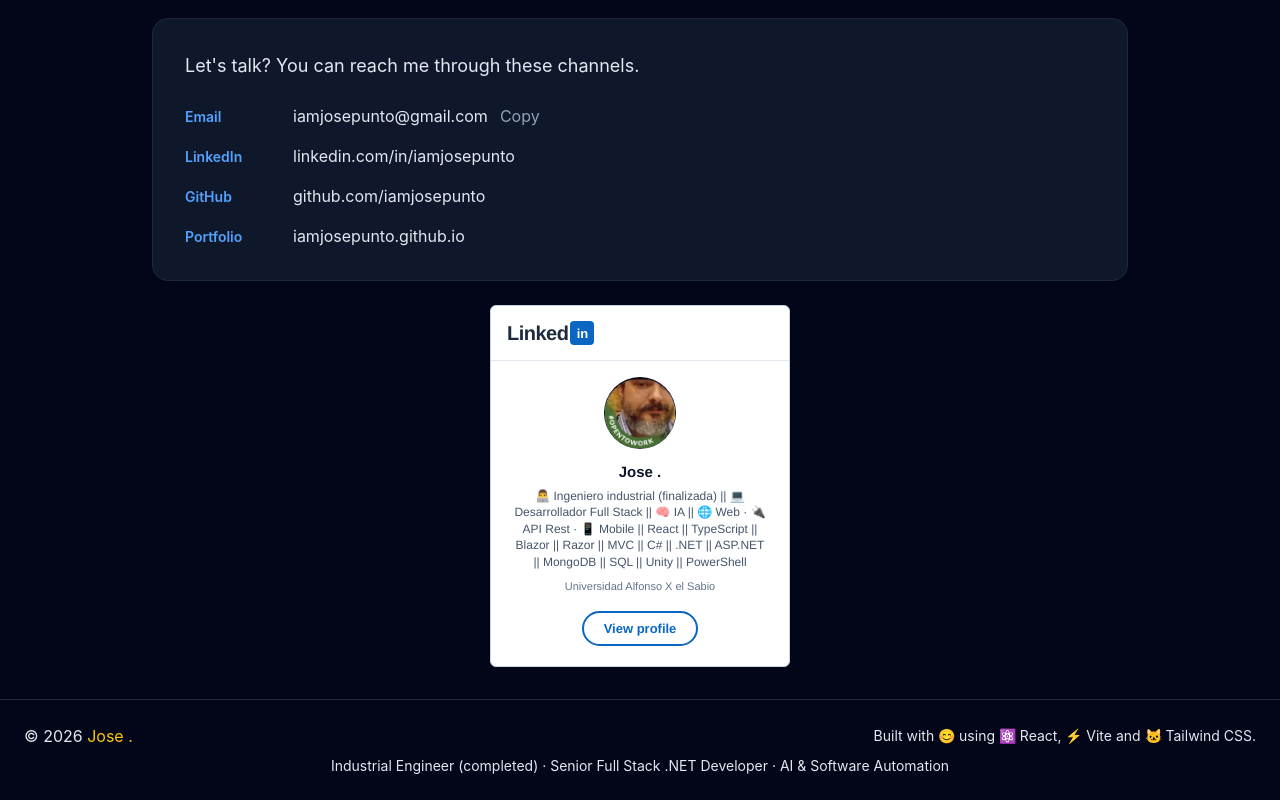
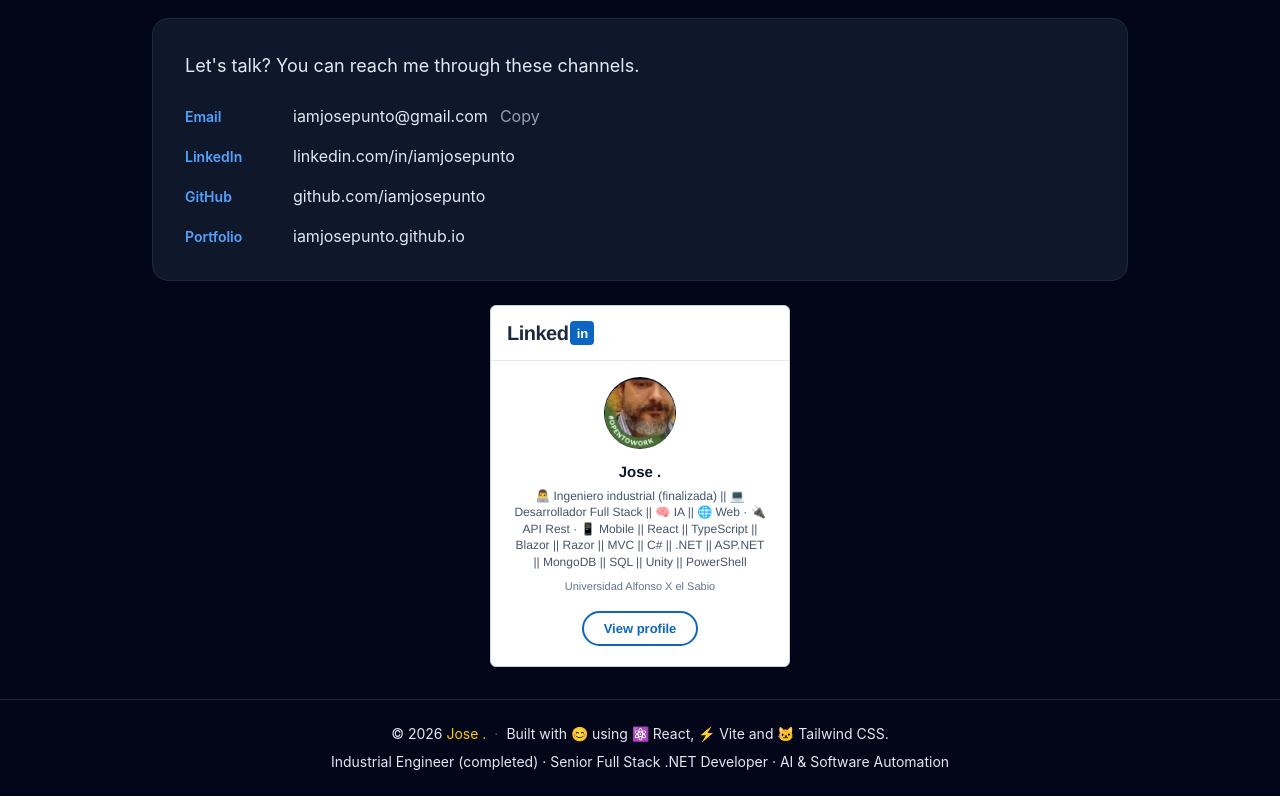
Before and after one commit to iamjosepunto/iamjosepunto.github.io, a React (Vite) app: page / in a window 1280 px wide. Shown: the part 10595-11395 px from the top of the page. Built offline with nearby package versions, Linux system fonts and the light colour scheme.

Commit message:
Footer: juntar y centrar copyright y builtWith

```diff
--- a/src/components/Footer.tsx
+++ b/src/components/Footer.tsx
@@ -12,30 +12,15 @@ const Footer = () => {
         mt-4
       "
     >
-      <div className="max-w-7xl mx-auto px-6">
-        <div
-          className="
-            flex
-            flex-col
-            md:flex-row
-            md:items-center
-            md:justify-between
-            gap-2
-            text-center
-            md:text-left
-          "
-        >
-          <p className="text-ivory">
-            © {new Date().getFullYear()}{" "}
-            <span className="text-yellow-400">Jose .</span>
-          </p>
+      <div className="max-w-7xl mx-auto px-6 text-center">
+        <p className="text-ivory text-sm">
+          © {new Date().getFullYear()}{" "}
+          <span className="text-yellow-400">Jose .</span>
+          <span className="mx-2 text-slate-600">·</span>
+          {t("footer.builtWith")}
+        </p>
 
-          <p className="text-ivory text-sm">
-            {t("footer.builtWith")}
-          </p>
-        </div>
-
-        <p className="text-ivory text-sm mt-2 text-center">
+        <p className="text-ivory text-sm mt-2">
           {t("footer.subtitle")}
         </p>
       </div>
```
